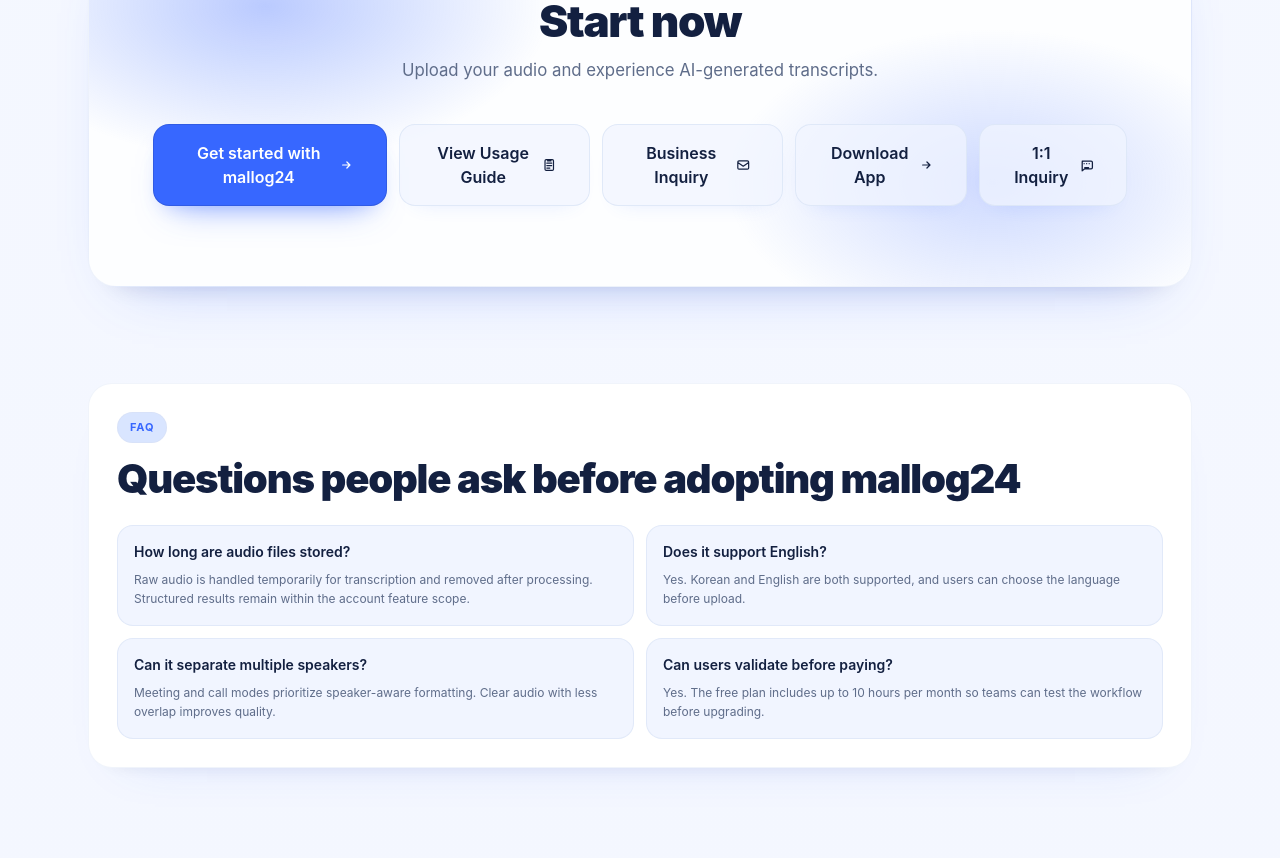
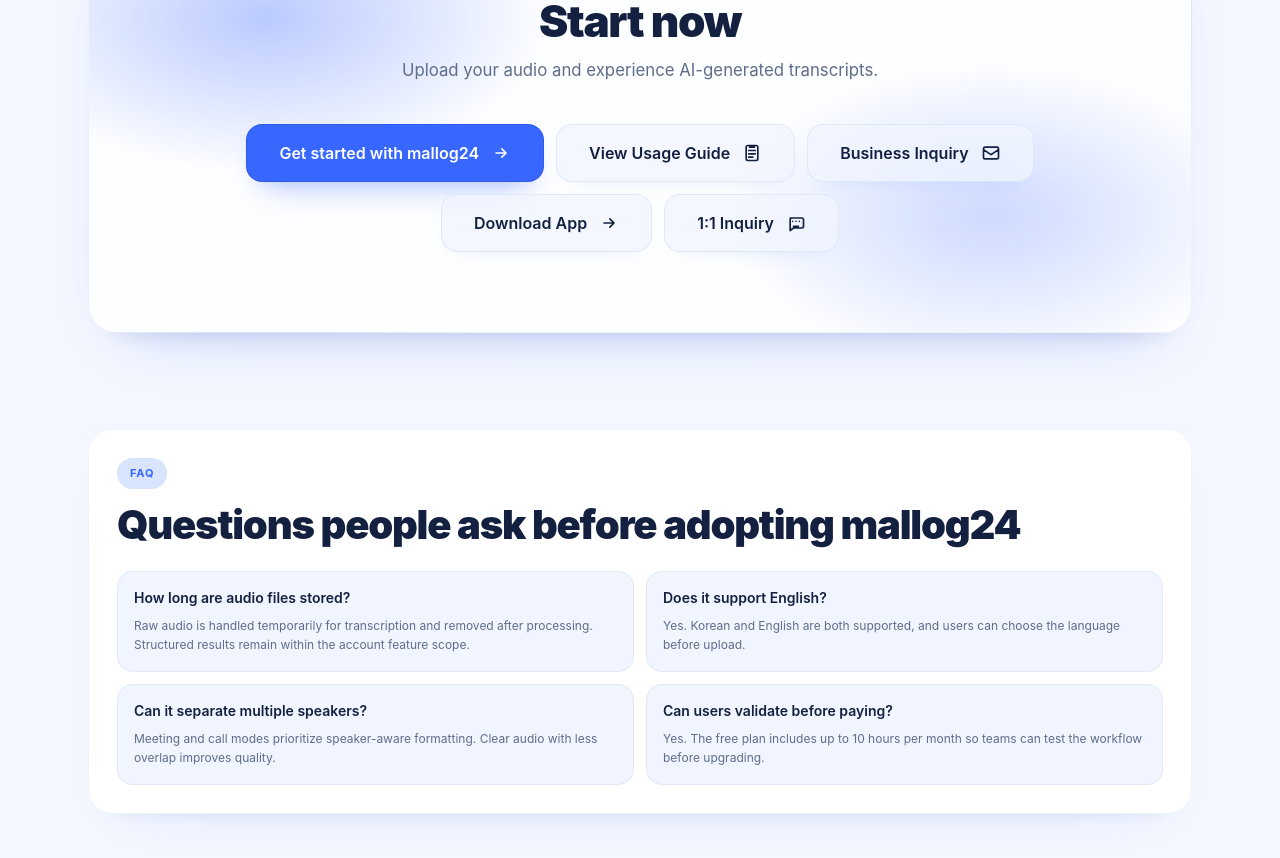
Before and after one commit to hyunw2o/ours-homepage, a Next.js app: page /en in a window 1280 px wide. Shown: the part 4280-5138 px from the top of the page. Built offline with nearby package versions, Linux system fonts and the light colour scheme; no server answers; a web font is replaced by a local one.

Commit message:
fix(landing): prevent cta button text wrapping

```diff
--- a/pages/en.js
+++ b/pages/en.js
@@ -575,10 +575,10 @@
                 <p className="ours-cta-copy mb-10">
                   Upload your audio and experience AI-generated transcripts.
                 </p>
-                <div className="flex flex-col sm:flex-row items-center justify-center gap-3">
+                <div className="mx-auto flex max-w-5xl flex-col items-stretch justify-center gap-3 sm:flex-row sm:flex-wrap sm:items-center">
                   <a
                     href={MALLOG24_URL}
-                    className="inline-flex items-center gap-2 px-8 py-4 ours-btn-primary font-semibold rounded-2xl transition-all duration-200"
+                    className="inline-flex w-full shrink-0 items-center justify-center gap-3 rounded-2xl px-8 py-4 text-center font-semibold whitespace-nowrap break-keep ours-btn-primary transition-all duration-200 sm:w-auto"
                   >
                     Get started with mallog24
                     <svg className="w-5 h-5" fill="none" stroke="currentColor" viewBox="0 0 24 24">
@@ -587,7 +587,7 @@
                   </a>
                   <Link
                     href={MALLOG24_GUIDE_URL}
-                    className="inline-flex items-center gap-2 px-8 py-4 ours-cta-ghost-btn font-semibold rounded-2xl transition-all duration-200"
+                    className="inline-flex w-full shrink-0 items-center justify-center gap-3 rounded-2xl px-8 py-4 text-center font-semibold whitespace-nowrap break-keep ours-cta-ghost-btn transition-all duration-200 sm:w-auto"
                   >
                     View Usage Guide
                     <svg className="w-5 h-5" fill="none" stroke="currentColor" viewBox="0 0 24 24">
@@ -596,7 +596,7 @@
                   </Link>
                   <a
                     href={BUSINESS_MAILTO}
-                    className="inline-flex items-center gap-2 px-8 py-4 ours-cta-ghost-btn font-semibold rounded-2xl transition-all duration-200"
+                    className="inline-flex w-full shrink-0 items-center justify-center gap-3 rounded-2xl px-8 py-4 text-center font-semibold whitespace-nowrap break-keep ours-cta-ghost-btn transition-all duration-200 sm:w-auto"
                   >
                     Business Inquiry
                     <svg className="w-5 h-5" fill="none" stroke="currentColor" viewBox="0 0 24 24">
@@ -607,7 +607,7 @@
                     href={PLAY_STORE_URL}
                     target="_blank"
                     rel="noreferrer"
-                    className="inline-flex items-center gap-2 px-8 py-4 ours-cta-ghost-btn font-semibold rounded-2xl transition-all duration-200"
+                    className="inline-flex w-full shrink-0 items-center justify-center gap-3 rounded-2xl px-8 py-4 text-center font-semibold whitespace-nowrap break-keep ours-cta-ghost-btn transition-all duration-200 sm:w-auto"
                   >
                     Download App
                     <svg className="w-5 h-5" fill="none" stroke="currentColor" viewBox="0 0 24 24">
@@ -616,7 +616,7 @@
                   </a>
                   <a
                     href={ONE_TO_ONE_MAILTO}
-                    className="inline-flex items-center gap-2 px-8 py-4 ours-cta-ghost-btn font-semibold rounded-2xl transition-all duration-200"
+                    className="inline-flex w-full shrink-0 items-center justify-center gap-3 rounded-2xl px-8 py-4 text-center font-semibold whitespace-nowrap break-keep ours-cta-ghost-btn transition-all duration-200 sm:w-auto"
                   >
                     1:1 Inquiry
                     <svg className="w-5 h-5" fill="none" stroke="currentColor" viewBox="0 0 24 24">
--- a/pages/index.js
+++ b/pages/index.js
@@ -574,10 +574,10 @@
                 <p className="ours-cta-copy mb-10">
                   음성 파일을 올리고, AI가 만드는 녹취록을 경험하세요.
                 </p>
-                <div className="flex flex-col sm:flex-row items-center justify-center gap-3">
+                <div className="mx-auto flex max-w-5xl flex-col items-stretch justify-center gap-3 sm:flex-row sm:flex-wrap sm:items-center">
                   <a
                     href={MALLOG24_URL}
-                    className="inline-flex items-center gap-2 px-8 py-4 ours-btn-primary font-semibold rounded-2xl transition-all duration-200"
+                    className="inline-flex w-full shrink-0 items-center justify-center gap-3 rounded-2xl px-8 py-4 text-center font-semibold whitespace-nowrap break-keep ours-btn-primary transition-all duration-200 sm:w-auto"
                   >
                     mallog24 시작하기
                     <svg className="w-5 h-5" fill="none" stroke="currentColor" viewBox="0 0 24 24">
@@ -586,7 +586,7 @@
                   </a>
                   <Link
                     href={MALLOG24_GUIDE_URL}
-                    className="inline-flex items-center gap-2 px-8 py-4 ours-cta-ghost-btn font-semibold rounded-2xl transition-all duration-200"
+                    className="inline-flex w-full shrink-0 items-center justify-center gap-3 rounded-2xl px-8 py-4 text-center font-semibold whitespace-nowrap break-keep ours-cta-ghost-btn transition-all duration-200 sm:w-auto"
                   >
                     사용 가이드 보기
                     <svg className="w-5 h-5" fill="none" stroke="currentColor" viewBox="0 0 24 24">
@@ -595,7 +595,7 @@
                   </Link>
                   <a
                     href={BUSINESS_MAILTO}
-                    className="inline-flex items-center gap-2 px-8 py-4 ours-cta-ghost-btn font-semibold rounded-2xl transition-all duration-200"
+                    className="inline-flex w-full shrink-0 items-center justify-center gap-3 rounded-2xl px-8 py-4 text-center font-semibold whitespace-nowrap break-keep ours-cta-ghost-btn transition-all duration-200 sm:w-auto"
                   >
                     비즈니스 문의하기
                     <svg className="w-5 h-5" fill="none" stroke="currentColor" viewBox="0 0 24 24">
@@ -606,7 +606,7 @@
                     href={PLAY_STORE_URL}
                     target="_blank"
                     rel="noreferrer"
-                    className="inline-flex items-center gap-2 px-8 py-4 ours-cta-ghost-btn font-semibold rounded-2xl transition-all duration-200"
+                    className="inline-flex w-full shrink-0 items-center justify-center gap-3 rounded-2xl px-8 py-4 text-center font-semibold whitespace-nowrap break-keep ours-cta-ghost-btn transition-all duration-200 sm:w-auto"
                   >
                     앱 다운로드
                     <svg className="w-5 h-5" fill="none" stroke="currentColor" viewBox="0 0 24 24">
@@ -615,7 +615,7 @@
                   </a>
                   <a
                     href={ONE_TO_ONE_MAILTO}
-                    className="inline-flex items-center gap-2 px-8 py-4 ours-cta-ghost-btn font-semibold rounded-2xl transition-all duration-200"
+                    className="inline-flex w-full shrink-0 items-center justify-center gap-3 rounded-2xl px-8 py-4 text-center font-semibold whitespace-nowrap break-keep ours-cta-ghost-btn transition-all duration-200 sm:w-auto"
                   >
                     1:1 문의하기
                     <svg className="w-5 h-5" fill="none" stroke="currentColor" viewBox="0 0 24 24">
```
